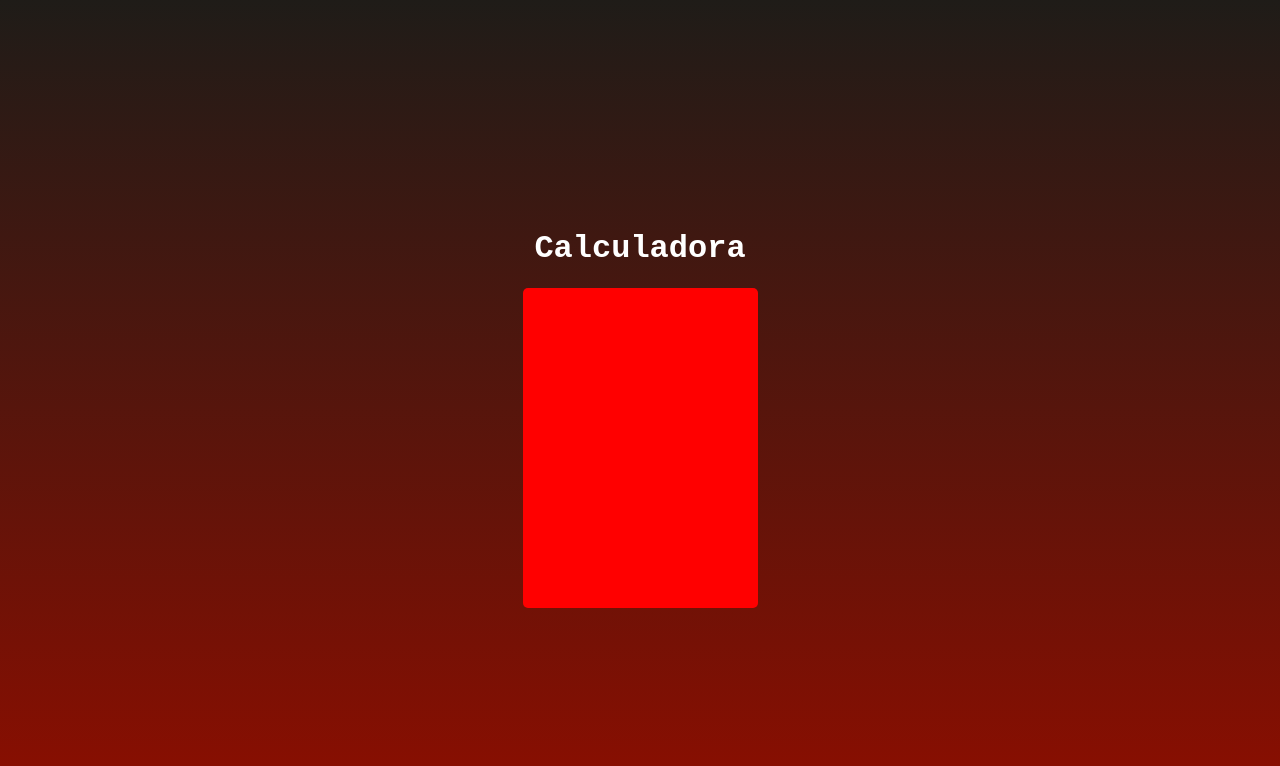
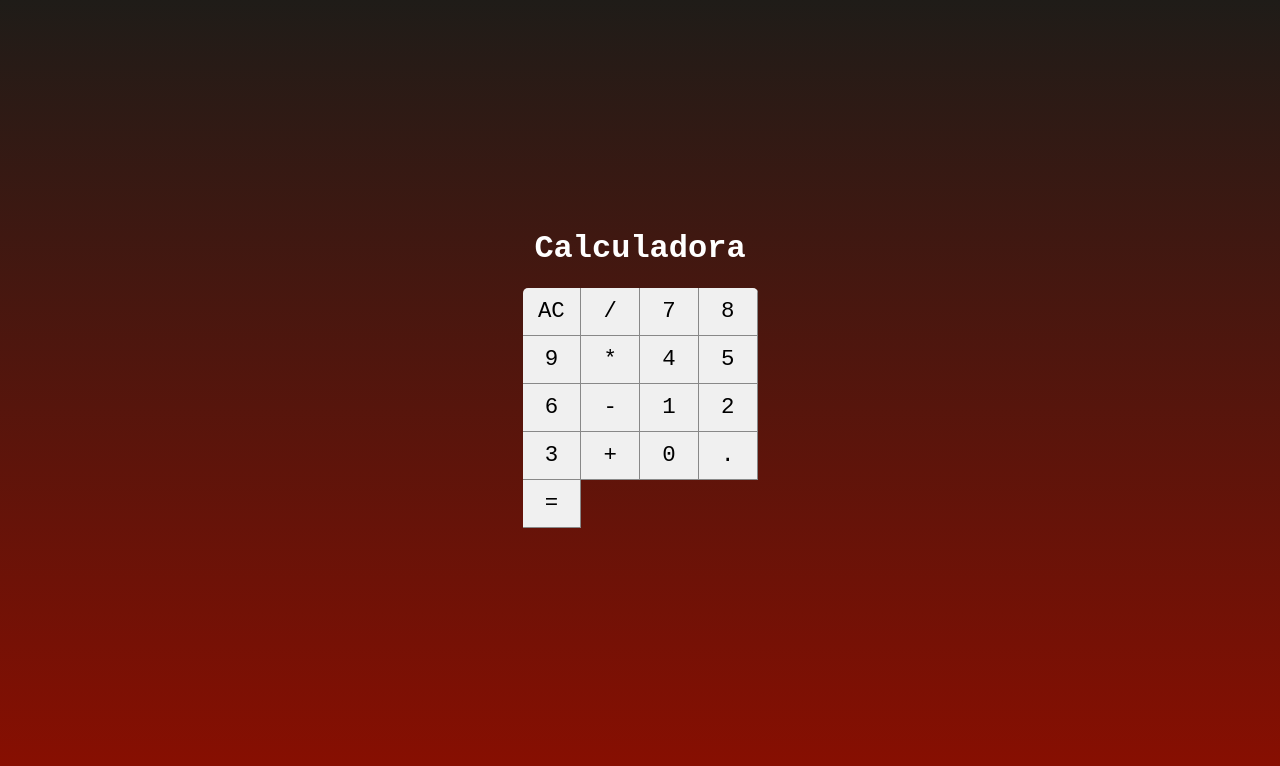
Before and after one commit to KailanySousa/CalculadoraReact, a React (Create React App) app in the folder calculadora/: page / in a window 1280 px wide. Shown: the top 766 px of the page. Built offline with nearby package versions, Linux system fonts and the light colour scheme.

Commit message:
componente button

```diff
--- /dev/null
+++ b/calculadora/src/component/Button.css
@@ -0,0 +1,13 @@
+:root {
+  --bg-button: #f0f0f0;
+  --border-button: solid 1px #888;
+}
+
+.button {
+  font-size: 1.4rem;
+  background-color: var(--bg-button);
+  border: none;
+  border-right: var(--border-button);
+  border-bottom: var(--border-button);
+  outline: none;
+}
--- /dev/null
+++ b/calculadora/src/component/Button.jsx
@@ -0,0 +1,12 @@
+import React, { Component } from 'react';
+import './Button.css';
+
+class Button extends Component {
+    render() {
+        return (
+            <button className="button">{this.props.label}</button>
+        )
+    }
+}
+
+export default Button;
--- a/calculadora/src/main/Calculator.css
+++ b/calculadora/src/main/Calculator.css
@@ -1,7 +1,10 @@
-.calculator{
-    width: 235px;
-    height: 320px;
-    border-radius: 5px;
-    overflow: hidden;
-    background-color: red; /* temporário */
+.calculator {
+  width: 235px;
+  height: 320px;
+  border-radius: 5px;
+  overflow: hidden;
+
+  display: grid;
+  grid-template-columns: repeat(4, 25%);
+  grid-template-rows: 48px 48px 48px 48px 48px;
 }
--- a/calculadora/src/main/Calculator.jsx
+++ b/calculadora/src/main/Calculator.jsx
@@ -1,10 +1,29 @@
 import React, { Component } from 'react';
 import './Calculator.css';
+
+import Button from '../component/Button';
 
 class Calculator extends Component {
     render() {
         return (
             <div className="calculator">
+                <Button label="AC" />
+                <Button label="/" />
+                <Button label="7" />
+                <Button label="8" />
+                <Button label="9" />
+                <Button label="*" />
+                <Button label="4" />
+                <Button label="5" />
+                <Button label="6" />
+                <Button label="-" />
+                <Button label="1" />
+                <Button label="2" />
+                <Button label="3" />
+                <Button label="+" />
+                <Button label="0" />
+                <Button label="." />
+                <Button label="=" />
             </div>
         )
     }
```
Also changed, not shown: 1 other file (tests, documents, lock files or other folders).
